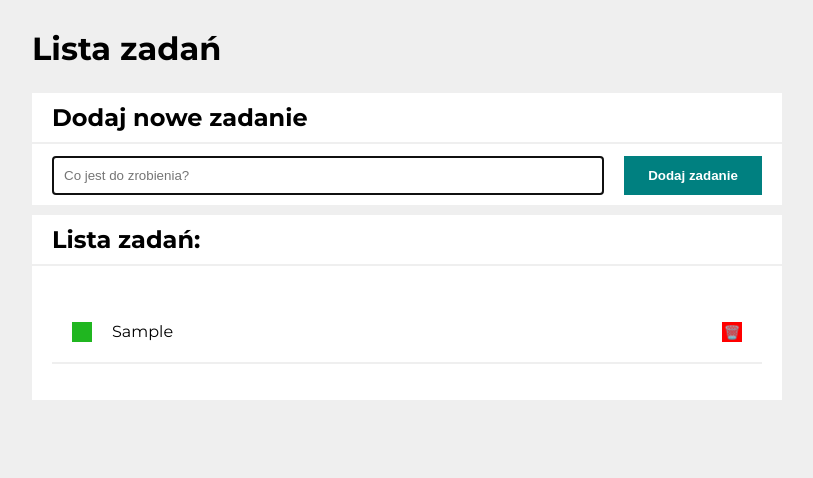
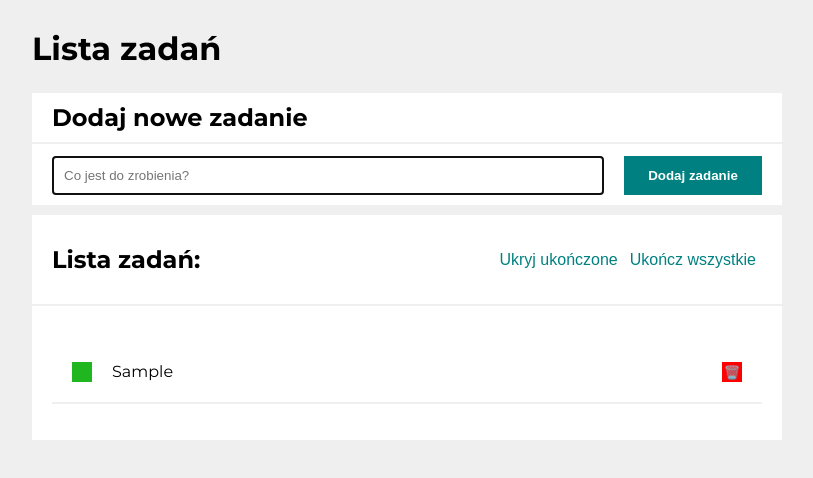
Before and after one commit to AdamGralak/To-do-list, a plain HTML site: page index.html in a window 1280 px wide. Both pictures are taken after typing "Sample" into the empty fields and a click on the button "Dodaj zadanie". Shown: the whole page, without its empty margins (233-1046 px from the left). Drawn offline with Linux system fonts and the light colour scheme.

Commit message:
added hide done tasks and optional buttons

```diff
--- a/CSS/style.css
+++ b/CSS/style.css
@@ -17,6 +17,26 @@
     padding: 10px 20px;
     border-bottom: solid 2px #efefef;
     margin-block: 0px;
+    display: grid;
+    grid-template-columns: 1fr 1fr;
+}
+
+.section__optionButton {
+    display: inline;
+    border: none;
+    background-color: #fff;
+    color: teal;
+    font-size: 16px;
+    transition: 0.5s;
+}
+
+.section__optionButton:hover {
+    color: hsl(180, 100%, 35%);
+}
+
+.section__optionButton-display {
+    display: flex;
+    flex-direction: row-reverse
 }
 
 .section {
@@ -54,6 +74,10 @@
     padding: 20px;
 }
 
+.section__task-hidden{
+    display: none;
+}
+
 .task__button {
     background-color: hsl(120, 70%, 42%);
     color: #fff;
@@ -78,7 +102,7 @@
     transition: 0.5s;
 }
 
-.task__delete:hover{
+.task__delete:hover {
     background-color: hsl(0, 100%, 65%);
 }
 
@@ -122,4 +146,11 @@
     .form__button {
         margin-top: 20px;
     }
-}
+    .section__header{
+        grid-template-columns: 1fr;
+    }
+    .section__optionButton-display{
+        flex-direction: column;
+        padding-top: 12px;
+    }
+    }
--- a/JS/script.js
+++ b/JS/script.js
@@ -1,54 +1,87 @@
 {
-    let tasks = [
-    ];
+    let tasks = [];
+    let hideTaskDone = false;
 
-    const removeTasks = (index) =>{
-        tasks = tasks.filter((task,i) => i !== index);
+    const toggleHideTaskDone = () => {
+        hideTaskDone = !hideTaskDone;
+        render();
+    };
+
+    const switchHideTaskDone = () => {
+        const hideTaskDoneButton = document.querySelector(".js-switchHideTaskDone");
+        if (hideTaskDoneButton) {
+            hideTaskDoneButton.addEventListener("click", () => {
+                toggleHideTaskDone();
+            });
+        }
+    };
+
+    const removeTasks = (index) => {
+        tasks = tasks.filter((task, i) => i !== index);
         render();
     };
 
     const doneTasks = (index) => {
         tasks = tasks.map((task, i) => {
-          if (i === index) {
-            return { ...task, done: !task.done };
-          }
-          return task;
+            if (i === index) {
+                return { ...task, done: !task.done };
+            }
+            return task;
         });
         render();
-      };
+    };
 
-    const bindEvents = () =>{
+    const renderOptionsButtons = () => {
+        if (tasks.length !== 0) {
+            let optionsButtons = "";
+            optionsButtons += `
+            <button class="section__optionButton"> Ukończ wszystkie</button>
+            <button class="section__optionButton js-switchHideTaskDone"> ${hideTaskDone ? "Wyświetl ukończone" : "Ukryj ukończone"}</button>
+        `;
+            document.querySelector(".js-optionTasksButton").innerHTML = optionsButtons;
+        }
+        else {
+            document.querySelector(".js-optionTasksButton").innerHTML = "";
+        }
+        switchHideTaskDone();
+    };
+
+    const bindEvents = () => {
         const removeButtons = document.querySelectorAll(".js-remove");
         const doneButtons = document.querySelectorAll(".js-done");
 
-        removeButtons.forEach((removeButtons, index) =>{
-            removeButtons.addEventListener("click", () =>{
+        removeButtons.forEach((removeButtons, index) => {
+            removeButtons.addEventListener("click", () => {
                 removeTasks(index);
             });
         });
 
-        doneButtons.forEach((doneButtons, index) =>{
-            doneButtons.addEventListener("click", () =>{
+        doneButtons.forEach((doneButtons, index) => {
+            doneButtons.addEventListener("click", () => {
                 doneTasks(index);
             });
         });
-    }
+    };
 
-    const render = () => {
+    const renderTasks = () => {
         let htmlString = "";
         for (const task of tasks) {
             htmlString += `
-              <li class= "section__task">
+              <li class= "section__task ${task.done && hideTaskDone ? "section__task-hidden" : ""}">
               <button class="js-done task__button"> ${task.done ? "✓" : ""}</button>
               <span class="list__item ${task.done ? "list__item--done" : ""}">
               ${task.content}</span>
                 <button class="js-remove task__delete">🗑️</button>
               </li>
             `;
-
-        }
+        };
         document.querySelector(".js-tasks").innerHTML = htmlString;
         bindEvents();
+    };
+
+    const render = () => {
+        renderTasks();
+        renderOptionsButtons();
     };
 
     const addNewTask = (inputContent) => {
@@ -60,10 +93,10 @@
 
         tasks = [
             ...tasks,
-            {content: newTaskContent},
+            { content: newTaskContent },
         ];
 
-        inputContent.value= "";
+        inputContent.value = "";
         render();
     };
 
--- a/index.html
+++ b/index.html
@@ -31,7 +31,9 @@
             </form>
     </section>
     <section class="section">
-        <h2 class="section__header">Lista zadań:</h2>
+        <div class="section__header">
+            <h2>Lista zadań:</h2><span class="js-optionTasksButton section__optionButton-display"></span>
+        </div>
         <ul class="js-tasks section__list">
         </ul>
     </section>
```
